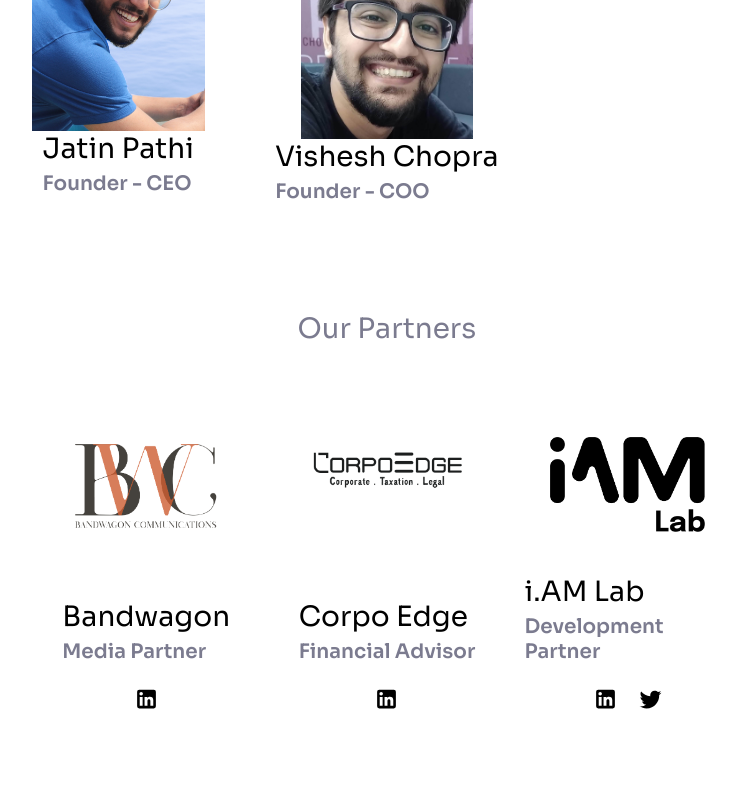
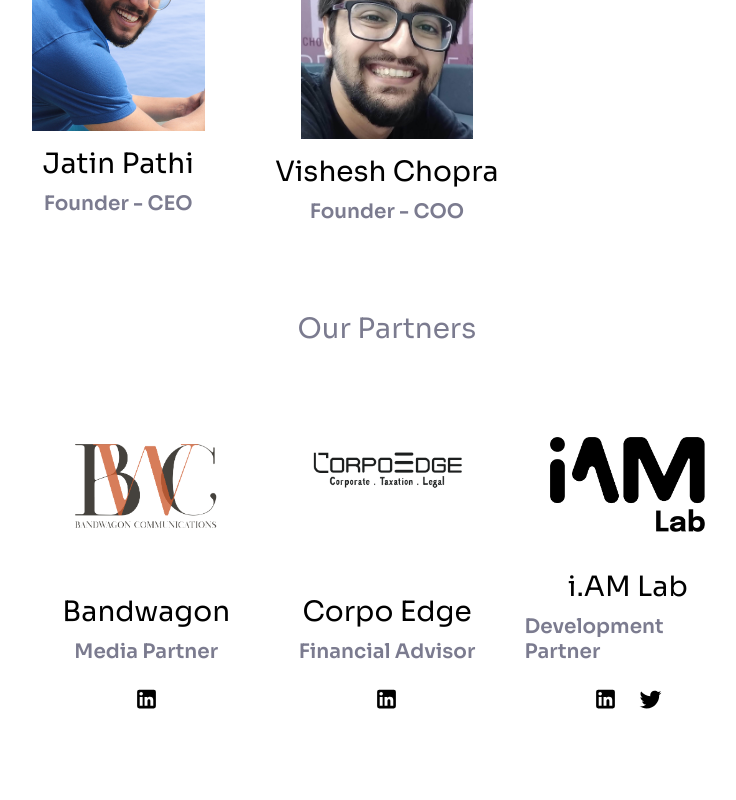
Before and after one commit to Ramanjs/landing-page, a React (Create React App) app: page /landing-page/team in a window 1280 px wide. Shown: the part 300-1100 px from the top of the page, without its empty margins (253-989 px from the left). Built offline with nearby package versions, Linux system fonts and the light colour scheme.

Commit message:
some queries

```diff
--- a/src/components/Team/Team.css
+++ b/src/components/Team/Team.css
@@ -65,6 +65,14 @@
   cursor: pointer;
 }
 
+.partner-container {
+  margin-top: 10px;
+  display: flex;
+  flex-direction: column;
+  justify-content: space-between;
+  align-items: center;
+}
+
 .team-members {
   width: 60%;
   font-size: calc(0.5rem + 1vmin);
--- a/src/components/Team/Team.js
+++ b/src/components/Team/Team.js
@@ -109,7 +109,7 @@ const Team = () => {
           {team.map(member => (
             <li className="partner">
               {member.logo ? <img src={member.logo} alt="" className="partner-logo" /> : null}
-              <div>
+              <div className="partner-container">
                 <span>{member.name}</span>
                 <h4 className="cl-grey">{member.title}</h4>
                 <div className="partner-socials">
@@ -129,7 +129,7 @@ const Team = () => {
           {partners.map(partner => (
             <li className="partner">
               {partner.logo ? <img src={partner.logo} alt="" className="partner-logo" /> : null}
-              <div style={{marginTop: '10px'}}>
+              <div className="partner-container">
                 <span>{partner.name}</span>
                 <h4 className="cl-grey">{partner.title}</h4>
                 <div className="partner-socials">
```
